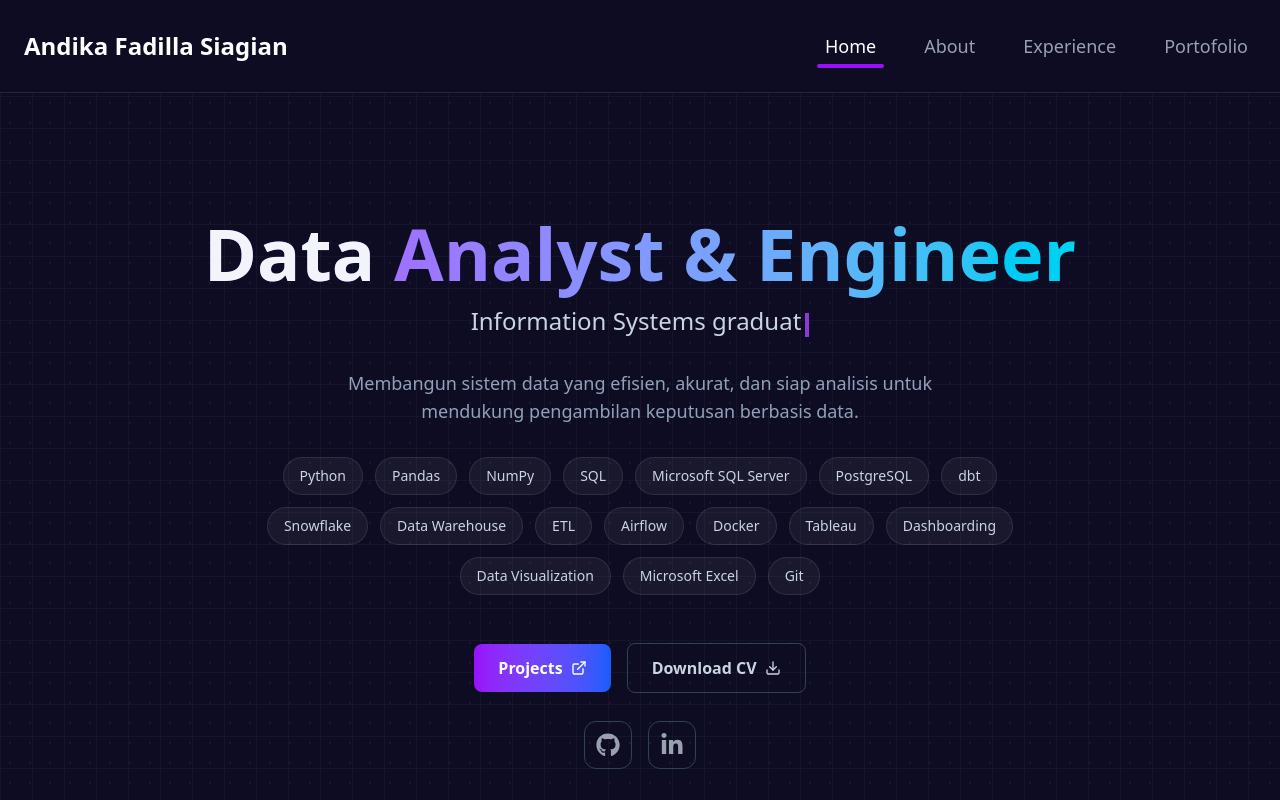
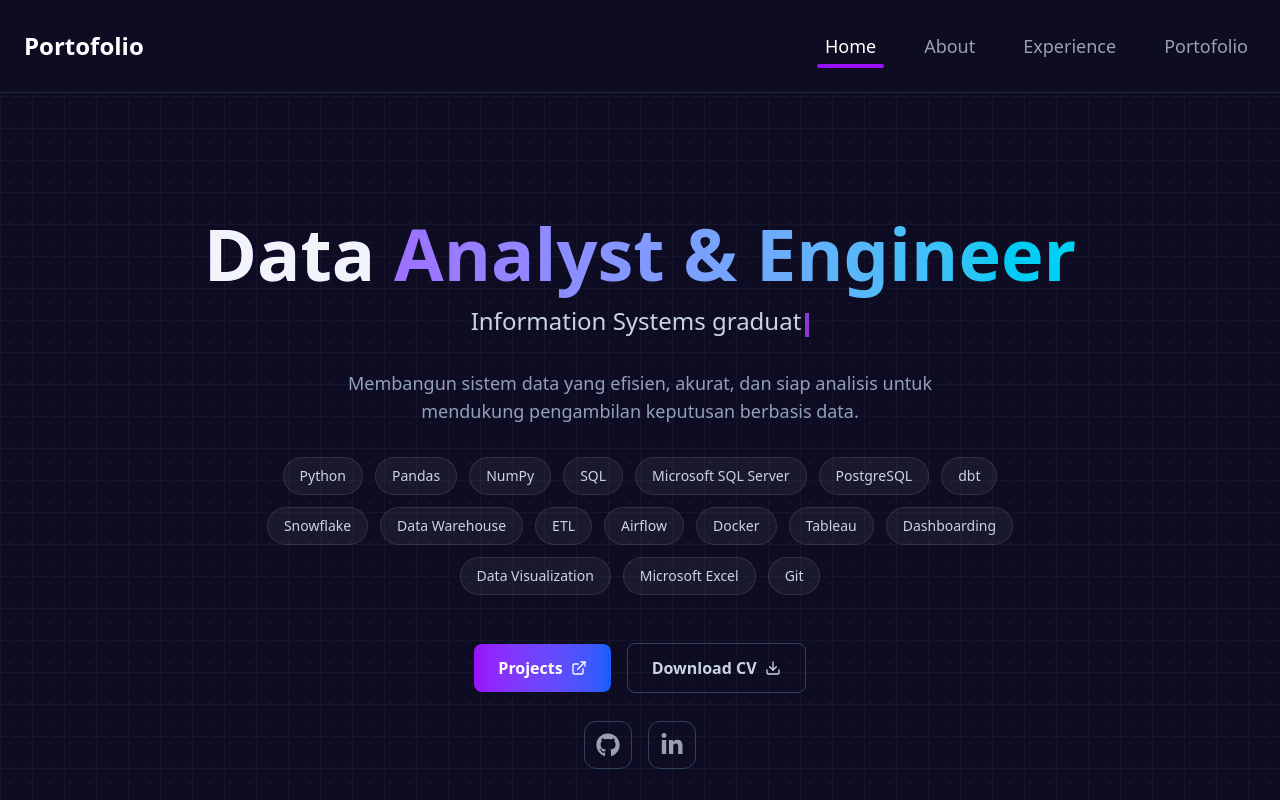
Before and after one commit to dikcoding/my-portofolio, a React (Vite) app: page / in a window 1280 px wide. Shown: the top 800 px of the page. Built offline with nearby package versions, Linux system fonts and the light colour scheme.

Commit message:
fix: update

```diff
--- a/src/components/Header.jsx
+++ b/src/components/Header.jsx
@@ -14,9 +14,7 @@
 
   return (
     <nav className="flex items-center justify-between p-6 bg-[#0D0C22] sticky top-0 z-50 border-b border-slate-800">
-      <div className="text-2xl font-bold text-white">
-        Andika Fadilla Siagian
-      </div>
+      <div className="text-2xl font-bold text-white">Portofolio</div>
 
       <div className="hidden md:flex items-center space-x-8">
         {menuItems.map((item) => (
```
